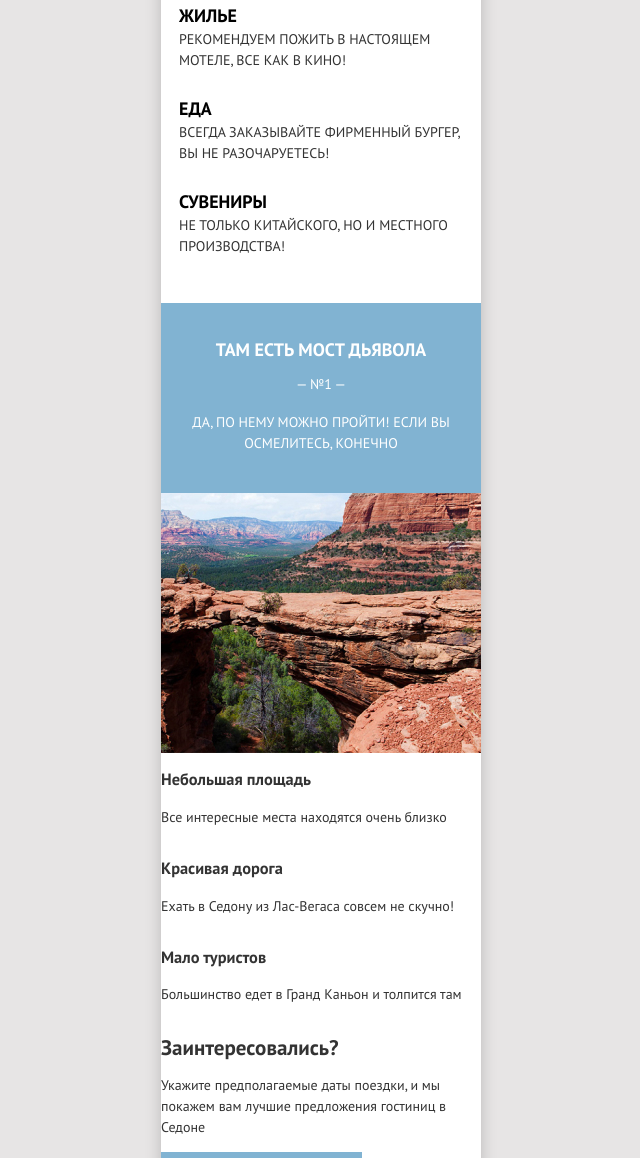
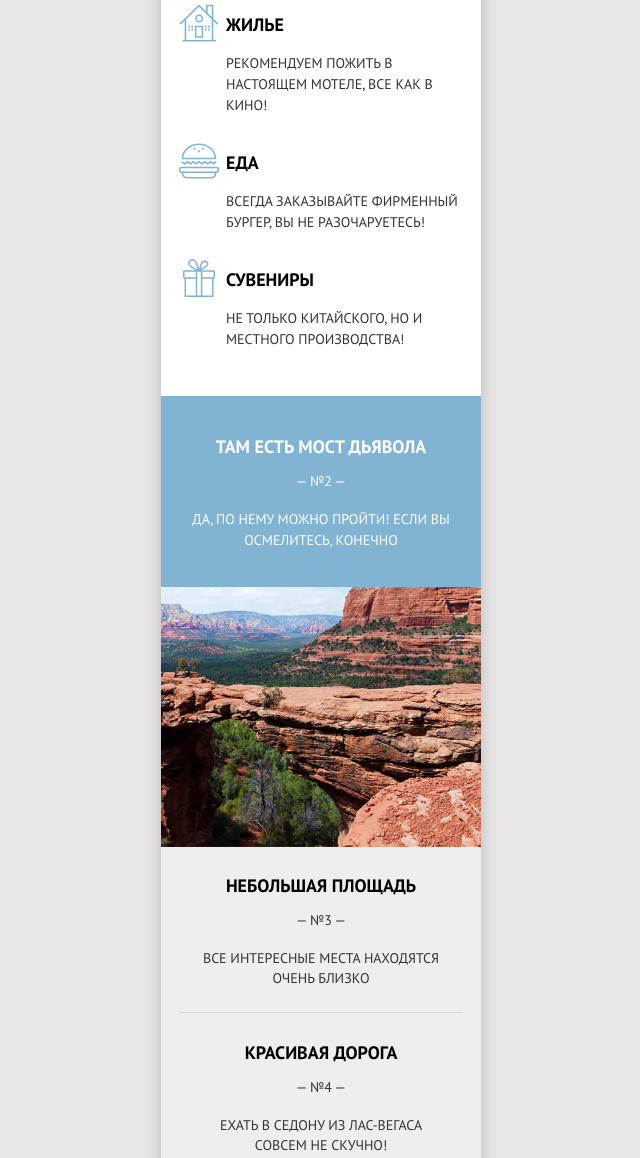
Before and after one commit to htmlacademy-adaptive/775445-sedona-27, a website: page source/index.html in a window 1280 px wide. Shown: the part 1157-2315 px from the top of the page, without its empty margins (319-959 px from the left). Drawn offline with nearby package versions, Linux system fonts and the light colour scheme; files that its build step writes are made by us from their sources.

Commit message:
Заканчивает блок с преимущетвами мобильной версии

```diff
--- a/source/index.html
+++ b/source/index.html
@@ -60,25 +60,26 @@
           <li class="advantages__item advantage-main">
             <div class="advantage-main__wrapper">
               <h3 class="advantage-main__title">Настоящий городок</h3>
+              <p class="advantages__number advantages__number--primary-color">— №1 —</p>
               <p class="advantage-main__description">Седона не аттракцион для туристов,<br class="advantages__br">там течет своя жизнь</p>
             </div>
             <img class="advantage-main__image" src="img/sedona-mobile.jpg" width="320" height="260" alt="Город Седона.">
             <ul class="benefits">
               <li class="benefits__item benefit-card">
                 <div class="benefit-card__wrapper">
-                  <h3 class="benefit-card__title benefit-card--first-icon">Жилье</h3>
+                  <h3 class="benefit-card__title benefit-card__title--first-icon">Жилье</h3>
                   <p class="benefit-card__description">Рекомендуем пожить в настоящем мотеле, все как в кино!</p>
                 </div>
               </li>
               <li class="benefits__item benefit-card">
                 <div class="benefit-card__wrapper">
-                  <h3 class="benefit-card__title benefit-card--second-icon">Еда</h3>
+                  <h3 class="benefit-card__title benefit-card__title--second-icon">Еда</h3>
                   <p class="benefit-card__description">Всегда заказывайте фирменный бургер, вы не разочаруетесь!</p>
                 </div>
               </li>
               <li class="benefits__item benefit-card">
                 <div class="benefit-card__wrapper">
-                  <h3 class="benefit-card__title benefit-card--third-icon">Сувениры</h3>
+                  <h3 class="benefit-card__title benefit-card__title--third-icon">Сувениры</h3>
                   <p class="benefit-card__description">Не только китайского, но и местного производства!</p>
                 </div>
               </li>
@@ -87,26 +88,30 @@
           <li class="advantages__item advantage-main">
             <div class="advantage-main__wrapper">
               <h3 class="advantage-main__title">Там есть мост дьявола</h3>
+              <p class="advantages__number advantages__number--primary-color">— №2 —</p>
               <p class="advantage-main__description">Да, по нему можно пройти! Если вы осмелитесь, конечно</p>
             </div>
             <img class="advantage-main__image" src="img/bridge-mobile.jpg" width="320" height="260" alt="Мост дьявола в городе Седона.">
           </li>
-          <li class="advantages__item advantage-additional">
+          <li class="advantages__item advantage-additional advantages__item--underline">
             <div class="advantage-additional__wrapper">
               <h3 class="advantage-additional__title">Небольшая площадь</h3>
+              <p class="advantages__number">— №3 —</p>
               <p class="advantage-additional__description">Все интересные места находятся очень близко</p>
             </div>
           </li>
-          <li class="advantages__item advantage-additional">
+          <li class="advantages__item advantage-additional advantages__item--underline">
             <div class="advantage-additional__wrapper">
               <h3 class="advantage-additional__title">Красивая дорога</h3>
-              <p class="advantage-additional__description">Ехать в Седону из Лас-Вегаса совсем не скучно!</p>
+              <p class="advantages__number">— №4 —</p>
+              <p class="advantage-additional__description">Ехать в Седону из Лас-Вегаса<br class="advantages__br">совсем не скучно!</p>
             </div>
           </li>
           <li class="advantages__item advantage-additional">
             <div class="advantage-additional__wrapper">
               <h3 class="advantage-additional__title">Мало туристов</h3>
-              <p class="advantage-additional__description">Большинство едет в Гранд Каньон и толпится там</p>
+              <p class="advantages__number">— №5 —</p>
+              <p class="advantage-additional__description">Большинство едет в Гранд Каньон<br class="advantages__br">и толпится там</p>
             </div>
           </li>
         </ol>
--- /dev/null
+++ b/source/sass/blocks/advantage-additional.scss
@@ -0,0 +1,34 @@
+.advantage-additional {
+  background-color: #eeeeee;
+
+  &:last-child .advantage-additional__wrapper {
+    padding-bottom: 28px;
+  }
+}
+
+.advantage-additional__wrapper {
+  display: flex;
+  flex-direction: column;
+  width: 320px;
+  padding: 26px;
+}
+
+.advantage-additional__title {
+  position: relative;
+  margin: 0 0 11px 0;
+  font-size: 18px;
+  font-weight: 700;
+  line-height: 26px;
+  text-transform: uppercase;
+  color: #000000;
+  text-align: center;
+  overflow-wrap: break-word;
+}
+
+.advantage-additional__description {
+  margin: 0;
+  font-size: 14px;
+  line-height: 20px;
+  text-transform: uppercase;
+  text-align: center;
+}
--- a/source/sass/blocks/advantage-main.scss
+++ b/source/sass/blocks/advantage-main.scss
@@ -2,6 +2,15 @@
 
 .advantage-main {
   background-color: #81b3d2;
+
+  &:first-child .advantage-main__title {
+    padding: 34px 8px 0;
+    margin-bottom: 11px;
+  }
+
+  &:first-child .advantage-main__description {
+    padding: 0 8px 39px;
+  }
 }
 
 .advantage-main__wrapper {
@@ -20,25 +29,12 @@
   color: #ffffff;
   text-align: center;
   overflow-wrap: break-word;
-  padding: 34px 8px 15px;
-
-  &::after {
-    position: absolute;
-    font-size: 14px;
-    font-weight: 400;
-    line-height: 21px;
-    content: "— №1 —";
-    right: 0;
-    bottom: -17px;
-    left: 0;
-    width: 80px;
-    margin: auto;
-  }
+  padding: 38px 8px 11px;
 }
 
 .advantage-main__description {
   margin: 0;
-  padding: 34px 8px 39px;
+  padding: 0 8px 36px;
   text-transform: uppercase;
   text-align: center;
   color: #ffffff;
--- a/source/sass/blocks/advantages.scss
+++ b/source/sass/blocks/advantages.scss
@@ -29,11 +29,11 @@
 }
 
 .advantages__item {
+  position: relative;
   display: flex;
   flex-direction: column;
 
   &:first-child {
-    position: relative;
     padding-top: 36px;
   }
 
@@ -43,4 +43,24 @@
     left: 0;
     top: -1px;
   }
+
+  &--underline:not(:last-child)::after {
+    position: absolute;
+    content: "";
+    left: 18px;
+    bottom: 1px;
+    width: 284px;
+    height: 1px;
+    background-color: #d6d6d6;
+    z-index: 3;
+  }
 }
+
+.advantages__number {
+  margin: 0 0 17px 0;
+  text-align: center;
+
+  &--primary-color {
+    color: #ffffff;
+  }
+}
--- a/source/sass/blocks/benefit-card.scss
+++ b/source/sass/blocks/benefit-card.scss
@@ -1,10 +1,41 @@
+.benefit-card {
+  padding-left: 47px;
+}
+
 .benefit-card__title {
+  position: relative;
   font-size: 18px;
   font-weight: 700;
   line-height: 26px;
   text-transform: uppercase;
   color: #000000;
   margin: 0;
+  padding-top: 9px;
+  padding-bottom: 15px;
+
+  &--first-icon::after,
+  &--second-icon::after,
+  &--third-icon::after {
+    position: absolute;
+  }
+
+  &--first-icon::after {
+    content: url("../img/house-mobile.svg");
+    top: 1px;
+    left: -47px;
+  }
+
+  &--second-icon::after {
+    content: url("../img/food-mobile.svg");
+    top: 2px;
+    left: -47px;
+  }
+
+  &--third-icon::after {
+    content: url("../img/gift-mobile.svg");
+    top: 1px;
+    left: -43px;
+  }
 }
 
 .benefit-card__description {
--- a/source/sass/style.scss
+++ b/source/sass/style.scss
@@ -13,5 +13,6 @@
 @use "./blocks/advantage-main";
 @use "./blocks/benefits";
 @use "./blocks/benefit-card";
+@use "./blocks/advantage-additional";
 @use "./blocks/main-footer";
 @use "./blocks/main-inner";
```
